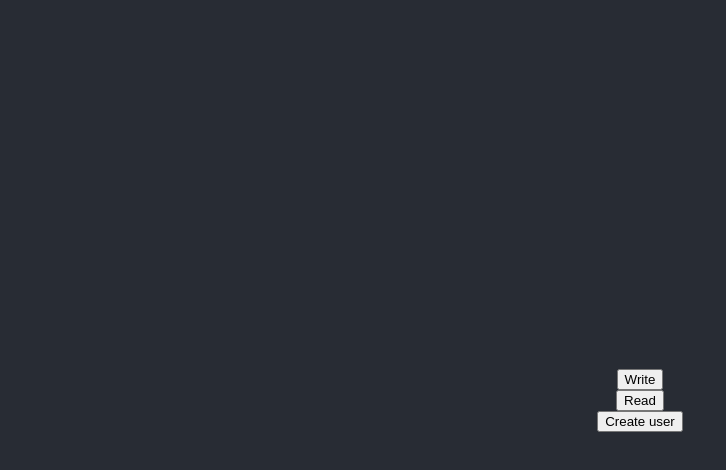
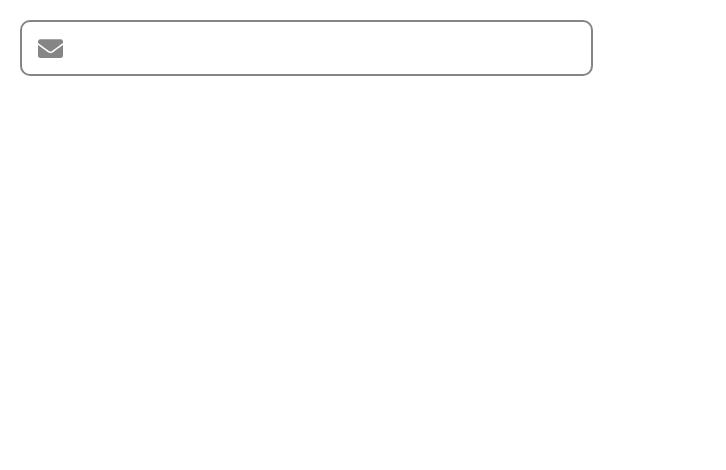
Before and after one commit to ULA-Development/ClinicWaitTime_Website, a React (Create React App) app: page / in a window 1280 px wide. Shown: the top 470 px of the page, without its empty margins (0-726 px from the left). Built offline with nearby package versions, Linux system fonts and the light colour scheme.

Commit message:
folder push

```diff
--- a/src/App.css
+++ /dev/null
@@ -1,38 +0,0 @@
-.App {
-  text-align: center;
-}
-
-.App-logo {
-  height: 40vmin;
-  pointer-events: none;
-}
-
-@media (prefers-reduced-motion: no-preference) {
-  .App-logo {
-    animation: App-logo-spin infinite 20s linear;
-  }
-}
-
-.App-header {
-  background-color: #282c34;
-  min-height: 100vh;
-  display: flex;
-  flex-direction: column;
-  align-items: center;
-  justify-content: center;
-  font-size: calc(10px + 2vmin);
-  color: white;
-}
-
-.App-link {
-  color: #61dafb;
-}
-
-@keyframes App-logo-spin {
-  from {
-    transform: rotate(0deg);
-  }
-  to {
-    transform: rotate(360deg);
-  }
-}
--- a/src/App.tsx
+++ b/src/App.tsx
@@ -3,7 +3,7 @@ import { initializeApp } from "firebase/app";
 import { getDatabase, ref, set, onValue } from "firebase/database";
 import { getAuth, createUserWithEmailAndPassword } from "firebase/auth";
 import firebaseConfig from "./data/firebaseConfig";
-import "./App.css";
+import TextInput from "./components/TextInput";
 
 const app = initializeApp(firebaseConfig);
 const db = getDatabase(app);
@@ -38,13 +38,8 @@ function createUser() {
 
 function App() {
   return (
-    <div className="App">
-      <header className="App-header">
-        <button onClick={writeToDatabase}>Write </button>
-        <button onClick={readDatabase}>Read </button>
-        <button onClick={createUser}>Create user </button>
-      </header>
-    </div>
+    <TextInput/>
+
   );
 }
 
--- /dev/null
+++ b/src/assets/colours.css
@@ -0,0 +1,5 @@
+:root {
+    --main-color: blue;
+    --secondary-color: white;
+    --main-grey: rgba(134,133,133,255);
+}
--- /dev/null
+++ b/src/components/TextInput.css
@@ -0,0 +1,28 @@
+@import url("../assets/colours.css");
+.text-field{
+    width: 100%;
+    border-radius: 10px;
+    border: 2px solid var(--main-grey);
+    outline-width: 0;
+    height: 50px;
+    padding-left: 55px;
+    font-size: 17px;
+    position: absolute;
+    color: rgb(90,90,90);
+
+}
+.text-field-shell{
+    width: 40%;
+    position: absolute;
+    left:20px;
+    top:20px;
+}
+.input-icon{
+    width: 25px;
+    height: auto;
+    fill: var(--main-grey);
+    position: absolute;
+    top: 16px;
+    left: 18px;
+
+}
--- a/src/components/TextInput.tsx
+++ b/src/components/TextInput.tsx
@@ -1,9 +1,16 @@
-import React from 'react'
+import * as React from 'react'
+import { ReactComponent as InputIcon } from '../assets/envelope-solid.svg'
+import './TextInput.css'
 
 const TextInput = () => {
   return (
-    <div>textInput</div>
+    <div style={{bottom: 20}} className='text-field-shell'>
+      <input type="text" id='9' className='text-field'/>
+      <InputIcon className='input-icon'/>
+    </div>
   )
 }
 
+
+
 export default TextInput
```
Also changed, not shown: src/assets/envelope-solid.svg (added).
